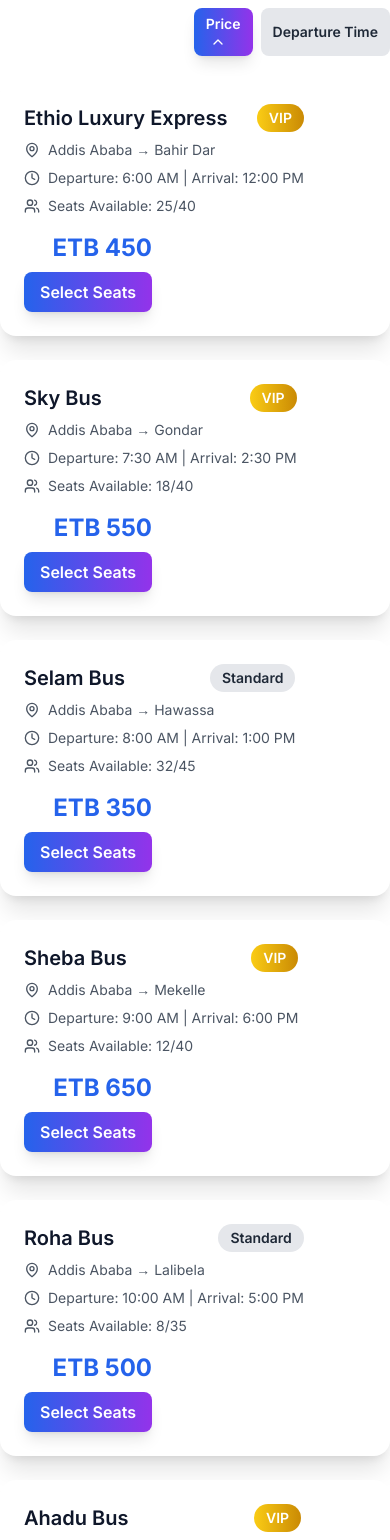
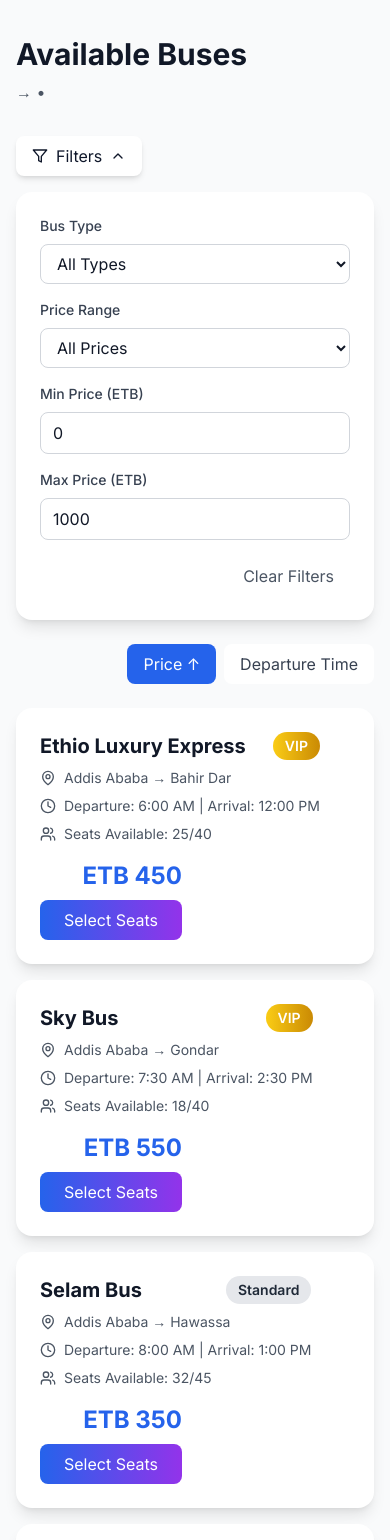
Before and after one commit to biruk2116/Bus-ticketing, a React (Vite) app in the folder frontend/: page /buses in a window 390 px wide. Shown: the part 140-1680 px from the top of the page. Built offline with nearby package versions, Linux system fonts and the light colour scheme.

Commit message:
changin the home page and the login and the sign up buttons

```diff
--- a/frontend/src/components/BusList.jsx
+++ b/frontend/src/components/BusList.jsx
@@ -2,44 +2,60 @@
 import React, { useState, useEffect } from 'react';
 import { useNavigate } from 'react-router-dom';
 import { motion } from 'framer-motion';
-import { Clock, MapPin, Users, ChevronUp, ChevronDown, Filter } from 'lucide-react';
-import { Button } from './ui/Button';
-import { Panel } from './ui/Panel';
-import { Skeleton } from './ui/Skeleton';
-import { formatTime, formatPrice } from '../lib/ui';
+import { Clock, MapPin, Users, Filter, ChevronDown, ChevronUp, Search, X } from 'lucide-react';
+import { formatPrice, formatTime } from '../lib/ui';
+import { useAuth } from '../context/AuthContext';
+import toast from 'react-hot-toast';
 
-const buses = [
-  { id: 1, name: 'Ethio Luxury Express', from: 'Addis Ababa', to: 'Bahir Dar', departure: '06:00', arrival: '12:00', price: 450, seatsAvailable: 25, totalSeats: 40, type: 'VIP' },
-  { id: 2, name: 'Sky Bus', from: 'Addis Ababa', to: 'Gondar', departure: '07:30', arrival: '14:30', price: 550, seatsAvailable: 18, totalSeats: 40, type: 'VIP' },
-  { id: 3, name: 'Selam Bus', from: 'Addis Ababa', to: 'Hawassa', departure: '08:00', arrival: '13:00', price: 350, seatsAvailable: 32, totalSeats: 45, type: 'Standard' },
-  { id: 4, name: 'Sheba Bus', from: 'Addis Ababa', to: 'Mekelle', departure: '09:00', arrival: '18:00', price: 650, seatsAvailable: 12, totalSeats: 40, type: 'VIP' },
-  { id: 5, name: 'Roha Bus', from: 'Addis Ababa', to: 'Lalibela', departure: '10:00', arrival: '17:00', price: 500, seatsAvailable: 8, totalSeats: 35, type: 'Standard' },
-  { id: 6, name: 'Ahadu Bus', from: 'Addis Ababa', to: 'Axum', departure: '11:00', arrival: '20:00', price: 750, seatsAvailable: 22, totalSeats: 40, type: 'VIP' },
+const busesData = [
+  { id: 1, name: 'Ethio Luxury Express', from: 'Addis Ababa', to: 'Bahir Dar', departure: '06:00', arrival: '12:00', price: 450, seatsAvailable: 25, totalSeats: 40, type: 'VIP', amenities: ['wifi', 'ac', 'refreshments'] },
+  { id: 2, name: 'Sky Bus', from: 'Addis Ababa', to: 'Gondar', departure: '07:30', arrival: '14:30', price: 550, seatsAvailable: 18, totalSeats: 40, type: 'VIP', amenities: ['wifi', 'ac'] },
+  { id: 3, name: 'Selam Bus', from: 'Addis Ababa', to: 'Hawassa', departure: '08:00', arrival: '13:00', price: 350, seatsAvailable: 32, totalSeats: 45, type: 'Standard', amenities: ['ac'] },
+  { id: 4, name: 'Sheba Bus', from: 'Addis Ababa', to: 'Mekelle', departure: '09:00', arrival: '18:00', price: 650, seatsAvailable: 12, totalSeats: 40, type: 'VIP', amenities: ['wifi', 'ac', 'tv'] },
+  { id: 5, name: 'Roha Bus', from: 'Addis Ababa', to: 'Lalibela', departure: '10:00', arrival: '17:00', price: 500, seatsAvailable: 8, totalSeats: 35, type: 'Standard', amenities: ['ac'] },
 ];
 
 export const BusList = () => {
   const navigate = useNavigate();
+  const { user } = useAuth();
   const [loading, setLoading] = useState(true);
   const [filteredBuses, setFilteredBuses] = useState([]);
   const [sortBy, setSortBy] = useState('price');
   const [sortOrder, setSortOrder] = useState('asc');
-  const [showFilters, setShowFilters] = useState(false);
-  const [filters, setFilters] = useState({ type: 'all', priceRange: 'all' });
+  const [showFilters, setShowFilters] = useState(true);
+  const [searchParams, setSearchParams] = useState({ from: '', to: '', date: '' });
+  const [filters, setFilters] = useState({ type: 'all', priceRange: 'all', minPrice: 0, maxPrice: 1000 });
 
   useEffect(() => {
+    const savedSearch = localStorage.getItem('busSearch');
+    if (savedSearch) {
+      const params = JSON.parse(savedSearch);
+      setSearchParams(params);
+    }
+
     setTimeout(() => {
-      setFilteredBuses(buses);
+      setFilteredBuses(busesData);
       setLoading(false);
     }, 1000);
   }, []);
 
   useEffect(() => {
-    let result = [...buses];
+    let result = [...busesData];
 
+    // Apply search filters
+    if (searchParams.from) {
+      result = result.filter(bus => bus.from.toLowerCase().includes(searchParams.from.toLowerCase()));
+    }
+    if (searchParams.to) {
+      result = result.filter(bus => bus.to.toLowerCase().includes(searchParams.to.toLowerCase()));
+    }
+
+    // Apply type filter
     if (filters.type !== 'all') {
       result = result.filter(bus => bus.type === filters.type);
     }
 
+    // Apply price filter
     if (filters.priceRange !== 'all') {
       const ranges = {
         low: [0, 400],
@@ -50,47 +66,78 @@ export const BusList = () => {
       result = result.filter(bus => bus.price >= min && bus.price <= max);
     }
 
+    // Apply custom price range
+    if (filters.minPrice > 0) {
+      result = result.filter(bus => bus.price >= filters.minPrice);
+    }
+    if (filters.maxPrice < 1000) {
+      result = result.filter(bus => bus.price <= filters.maxPrice);
+    }
+
+    // Sort
     result.sort((a, b) => {
       if (sortOrder === 'asc') return a[sortBy] - b[sortBy];
       return b[sortBy] - a[sortBy];
     });
 
     setFilteredBuses(result);
-  }, [filters, sortBy, sortOrder]);
+  }, [filters, sortBy, sortOrder, searchParams]);
 
   const handleSelectBus = (bus) => {
+    if (!user) {
+      toast.error('Please login to continue with booking');
+      navigate('/login');
+      return;
+    }
     localStorage.setItem('selectedBus', JSON.stringify(bus));
-    navigate('/booking');
+    navigate('/seats');
   };
 
   if (loading) {
     return (
+      <div className="min-h-screen bg-gray-50 dark:bg-gray-900 pt-20">
+        <div className="container mx-auto px-4 py-8">
           <div className="space-y-4">
             {[1, 2, 3].map(i => (
-          <Panel key={i}>
-            <Skeleton className="h-32 w-full" />
-          </Panel>
+              <div key={i} className="bg-white dark:bg-gray-800 rounded-2xl p-6 animate-pulse">
+                <div className="h-32 bg-gray-200 dark:bg-gray-700 rounded"></div>
+              </div>
             ))}
+          </div>
+        </div>
       </div>
     );
   }
 
   return (
-    <div className="space-y-6">
-      <div className="flex justify-between items-center">
-        <h2 className="text-2xl font-bold">Available Buses ({filteredBuses.length})</h2>
-        <Button variant="outline" onClick={() => setShowFilters(!showFilters)}>
-          <Filter className="w-4 h-4 mr-2" />
-          Filters
-        </Button>
+    <div className="min-h-screen bg-gray-50 dark:bg-gray-900 pt-20">
+      <div className="container mx-auto px-4 py-8">
+        {/* Search Header */}
+        <div className="mb-8">
+          <h1 className="text-3xl font-bold text-gray-900 dark:text-white mb-2">Available Buses</h1>
+          <p className="text-gray-600 dark:text-gray-400">
+            {searchParams.from} → {searchParams.to} • {searchParams.date}
+          </p>
         </div>
 
+        {/* Filters Toggle Button */}
+        <button
+          onClick={() => setShowFilters(!showFilters)}
+          className="mb-4 flex items-center space-x-2 px-4 py-2 bg-white dark:bg-gray-800 rounded-lg shadow-md"
+        >
+          <Filter className="w-4 h-4" />
+          <span>Filters</span>
+          {showFilters ? <ChevronUp className="w-4 h-4" /> : <ChevronDown className="w-4 h-4" />}
+        </button>
+
+        {/* Filters Panel - Always Visible when showFilters is true */}
         {showFilters && (
-        <Panel className="grid grid-cols-1 md:grid-cols-2 gap-4">
+          <div className="bg-white dark:bg-gray-800 rounded-2xl p-6 mb-6 shadow-lg">
+            <div className="grid grid-cols-1 md:grid-cols-2 lg:grid-cols-4 gap-4">
               <div>
-            <label className="block text-sm font-medium mb-2">Bus Type</label>
+                <label className="block text-sm font-medium text-gray-700 dark:text-gray-300 mb-2">Bus Type</label>
                 <select
-              className="w-full rounded-lg border border-gray-300 px-3 py-2 dark:bg-gray-800"
+                  className="w-full rounded-lg border border-gray-300 dark:border-gray-600 bg-white dark:bg-gray-700 px-3 py-2 text-gray-900 dark:text-white"
                   value={filters.type}
                   onChange={(e) => setFilters({ ...filters, type: e.target.value })}
                 >
@@ -99,10 +146,11 @@ export const BusList = () => {
                   <option value="Standard">Standard</option>
                 </select>
               </div>
+
               <div>
-            <label className="block text-sm font-medium mb-2">Price Range</label>
+                <label className="block text-sm font-medium text-gray-700 dark:text-gray-300 mb-2">Price Range</label>
                 <select
-              className="w-full rounded-lg border border-gray-300 px-3 py-2 dark:bg-gray-800"
+                  className="w-full rounded-lg border border-gray-300 dark:border-gray-600 bg-white dark:bg-gray-700 px-3 py-2 text-gray-900 dark:text-white"
                   value={filters.priceRange}
                   onChange={(e) => setFilters({ ...filters, priceRange: e.target.value })}
                 >
@@ -112,50 +160,95 @@ export const BusList = () => {
                   <option value="high">Above 600 ETB</option>
                 </select>
               </div>
-        </Panel>
+
+              <div>
+                <label className="block text-sm font-medium text-gray-700 dark:text-gray-300 mb-2">Min Price (ETB)</label>
+                <input
+                  type="number"
+                  placeholder="0"
+                  value={filters.minPrice}
+                  onChange={(e) => setFilters({ ...filters, minPrice: parseInt(e.target.value) || 0 })}
+                  className="w-full rounded-lg border border-gray-300 dark:border-gray-600 bg-white dark:bg-gray-700 px-3 py-2 text-gray-900 dark:text-white"
+                />
+              </div>
+
+              <div>
+                <label className="block text-sm font-medium text-gray-700 dark:text-gray-300 mb-2">Max Price (ETB)</label>
+                <input
+                  type="number"
+                  placeholder="1000"
+                  value={filters.maxPrice}
+                  onChange={(e) => setFilters({ ...filters, maxPrice: parseInt(e.target.value) || 1000 })}
+                  className="w-full rounded-lg border border-gray-300 dark:border-gray-600 bg-white dark:bg-gray-700 px-3 py-2 text-gray-900 dark:text-white"
+                />
+              </div>
+            </div>
+
+            <div className="flex justify-end space-x-2 mt-4">
+              <button
+                onClick={() => setFilters({ type: 'all', priceRange: 'all', minPrice: 0, maxPrice: 1000 })}
+                className="px-4 py-2 text-gray-600 dark:text-gray-400 hover:text-gray-800 dark:hover:text-white"
+              >
+                Clear Filters
+              </button>
+            </div>
+          </div>
         )}
 
-      <div className="flex justify-end space-x-2 mb-4">
-        <Button
-          variant={sortBy === 'price' ? 'primary' : 'secondary'}
-          size="sm"
+        {/* Sort Options */}
+        <div className="flex justify-end space-x-2 mb-6">
+          <button
             onClick={() => {
               setSortBy('price');
               setSortOrder(sortOrder === 'asc' ? 'desc' : 'asc');
             }}
+            className={`px-4 py-2 rounded-lg transition-all ${
+              sortBy === 'price'
+                ? 'bg-blue-600 text-white'
+                : 'bg-white dark:bg-gray-800 text-gray-700 dark:text-gray-300'
+            }`}
           >
-          Price
-          {sortBy === 'price' && (sortOrder === 'asc' ? <ChevronUp className="w-4 h-4 ml-1" /> : <ChevronDown className="w-4 h-4 ml-1" />)}
-        </Button>
-        <Button
-          variant={sortBy === 'departure' ? 'primary' : 'secondary'}
-          size="sm"
+            Price {sortBy === 'price' && (sortOrder === 'asc' ? '↑' : '↓')}
+          </button>
+          <button
             onClick={() => {
               setSortBy('departure');
               setSortOrder(sortOrder === 'asc' ? 'desc' : 'asc');
             }}
+            className={`px-4 py-2 rounded-lg transition-all ${
+              sortBy === 'departure'
+                ? 'bg-blue-600 text-white'
+                : 'bg-white dark:bg-gray-800 text-gray-700 dark:text-gray-300'
+            }`}
           >
-          Departure Time
-          {sortBy === 'departure' && (sortOrder === 'asc' ? <ChevronUp className="w-4 h-4 ml-1" /> : <ChevronDown className="w-4 h-4 ml-1" />)}
-        </Button>
+            Departure Time {sortBy === 'departure' && (sortOrder === 'asc' ? '↑' : '↓')}
+          </button>
         </div>
 
-      {filteredBuses.map((bus, index) => (
+        {/* Bus List */}
+        <div className="space-y-4">
+          {filteredBuses.length === 0 ? (
+            <div className="text-center py-12">
+              <p className="text-gray-500 dark:text-gray-400">No buses found. Try adjusting your filters.</p>
+            </div>
+          ) : (
+            filteredBuses.map((bus, index) => (
               <motion.div
                 key={bus.id}
                 initial={{ opacity: 0, y: 20 }}
                 animate={{ opacity: 1, y: 0 }}
                 transition={{ delay: index * 0.1 }}
+                className="bg-white dark:bg-gray-800 rounded-2xl shadow-lg hover:shadow-xl transition-all overflow-hidden"
               >
-          <Panel>
+                <div className="p-6">
                   <div className="flex flex-col md:flex-row justify-between items-start md:items-center gap-4">
                     <div className="flex-1">
                       <div className="flex items-center justify-between mb-2">
-                  <h3 className="text-xl font-semibold">{bus.name}</h3>
+                        <h3 className="text-xl font-bold text-gray-900 dark:text-white">{bus.name}</h3>
                         <span className={`px-3 py-1 rounded-full text-sm font-semibold ${
                           bus.type === 'VIP'
                             ? 'bg-gradient-to-r from-yellow-400 to-yellow-600 text-white'
-                      : 'bg-gray-200 text-gray-800 dark:bg-gray-700'
+                            : 'bg-gray-200 dark:bg-gray-700 text-gray-800 dark:text-gray-300'
                         }`}>
                           {bus.type}
                         </span>
@@ -176,19 +269,22 @@ export const BusList = () => {
                       </div>
                     </div>
                     <div className="text-right">
-                <div className="text-2xl font-bold text-blue-600">{formatPrice(bus.price)}</div>
-                <Button
-                  className="mt-2"
+                      <div className="text-2xl font-bold text-blue-600 dark:text-blue-400">{formatPrice(bus.price)}</div>
+                      <button
+                        className="mt-2 px-6 py-2 bg-gradient-to-r from-blue-600 to-purple-600 hover:from-blue-500 hover:to-purple-500 text-white rounded-lg transition-all"
                         onClick={() => handleSelectBus(bus)}
                         disabled={bus.seatsAvailable === 0}
                       >
                         Select Seats
-                </Button>
+                      </button>
                     </div>
                   </div>
-          </Panel>
+                </div>
               </motion.div>
-      ))}
+            ))
+          )}
+        </div>
+      </div>
     </div>
   );
 };
--- a/frontend/src/index.css
+++ b/frontend/src/index.css
@@ -1,4 +1,4 @@
-/* src/index.css - Complete theme system */
+/* src/index.css - Complete theme system with better visibility */
 @import url('https://fonts.googleapis.com/css2?family=Inter:wght@300;400;500;600;700;800;900&family=Poppins:wght@400;500;600;700;800&display=swap');
 
 @tailwind base;
@@ -6,40 +6,44 @@
 @tailwind utilities;
 
 @layer base {
-  /* Light Theme Colors */
+  /* Light Theme Colors - High Contrast */
   :root {
     --bg-primary: #ffffff;
     --bg-secondary: #f8fafc;
     --bg-card: #ffffff;
     --text-primary: #0f172a;
-    --text-secondary: #475569;
-    --text-muted: #94a3b8;
+    --text-secondary: #334155;
+    --text-muted: #64748b;
     --border: #e2e8f0;
     --primary: #4f46e5;
     --primary-dark: #4338ca;
+    --primary-light: #818cf8;
     --accent: #f59e0b;
     --accent-dark: #d97706;
     --success: #10b981;
     --danger: #ef4444;
     --warning: #f59e0b;
+    --card-shadow: 0 10px 15px -3px rgba(0, 0, 0, 0.1);
   }
 
-  /* Dark Theme Colors */
+  /* Dark Theme Colors - High Contrast */
   .dark {
     --bg-primary: #0f172a;
     --bg-secondary: #1e293b;
     --bg-card: #1e293b;
     --text-primary: #f1f5f9;
     --text-secondary: #cbd5e1;
-    --text-muted: #64748b;
+    --text-muted: #94a3b8;
     --border: #334155;
     --primary: #818cf8;
     --primary-dark: #6366f1;
+    --primary-light: #a5b4fc;
     --accent: #fbbf24;
     --accent-dark: #f59e0b;
     --success: #34d399;
     --danger: #f87171;
     --warning: #fbbf24;
+    --card-shadow: 0 10px 15px -3px rgba(0, 0, 0, 0.3);
   }
 
   * {
@@ -76,14 +80,21 @@
 
 @layer components {
   .glass-card {
-    background: rgba(255, 255, 255, 0.1);
+    background: var(--bg-card);
+    border: 1px solid var(--border);
+    border-radius: 1rem;
+    box-shadow: var(--card-shadow);
+  }
+
+  .glass-card-light {
+    background: rgba(255, 255, 255, 0.9);
     backdrop-filter: blur(10px);
-    border: 1px solid rgba(255, 255, 255, 0.2);
+    border: 1px solid rgba(0, 0, 0, 0.1);
     border-radius: 1rem;
   }
 
-  .dark .glass-card {
-    background: rgba(0, 0, 0, 0.3);
+  .dark .glass-card-light {
+    background: rgba(0, 0, 0, 0.5);
     border: 1px solid rgba(255, 255, 255, 0.1);
   }
 
@@ -115,6 +126,10 @@
     outline: none;
     border-color: var(--primary);
     box-shadow: 0 0 0 3px rgba(79, 70, 229, 0.1);
+  }
+
+  .input-glass::placeholder {
+    color: var(--text-muted);
   }
 }
 
```
Also changed, not shown: frontend/src/components/Footer.jsx (+18 -4 lines), frontend/src/components/Login.jsx (+27 -17 lines), frontend/src/components/Navbar.jsx (+47 -74 lines), frontend/src/components/Signup.jsx (+29 -19 lines). Lines whose indentation alone changed are shown as unchanged.
